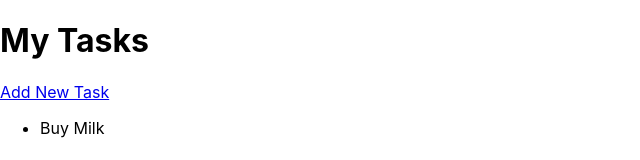
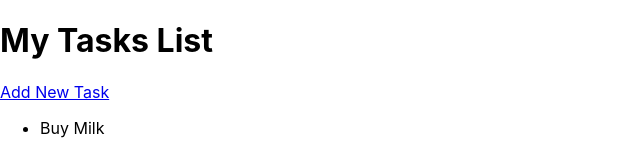
Before and after one commit to maneesh-halcyontek/mytestapp, a React (Create React App) app: page / in a window 1280 px wide. Shown: the top 160 px of the page, without its empty margins (0-640 px from the left). Built offline with nearby package versions, Linux system fonts and the light colour scheme.

Commit message:
Heading change

```diff
--- a/src/pages/Home.jsx
+++ b/src/pages/Home.jsx
@@ -2,7 +2,7 @@ import {Link } from "react-router-dom";
 
 const Home = ({ tasks }) => (
   <div>
-    <h1>My Tasks</h1>
+    <h1>My Tasks List</h1>
     <Link to="/add">Add New Task</Link>
     <ul>
       {tasks.map((t, i) => (
```
